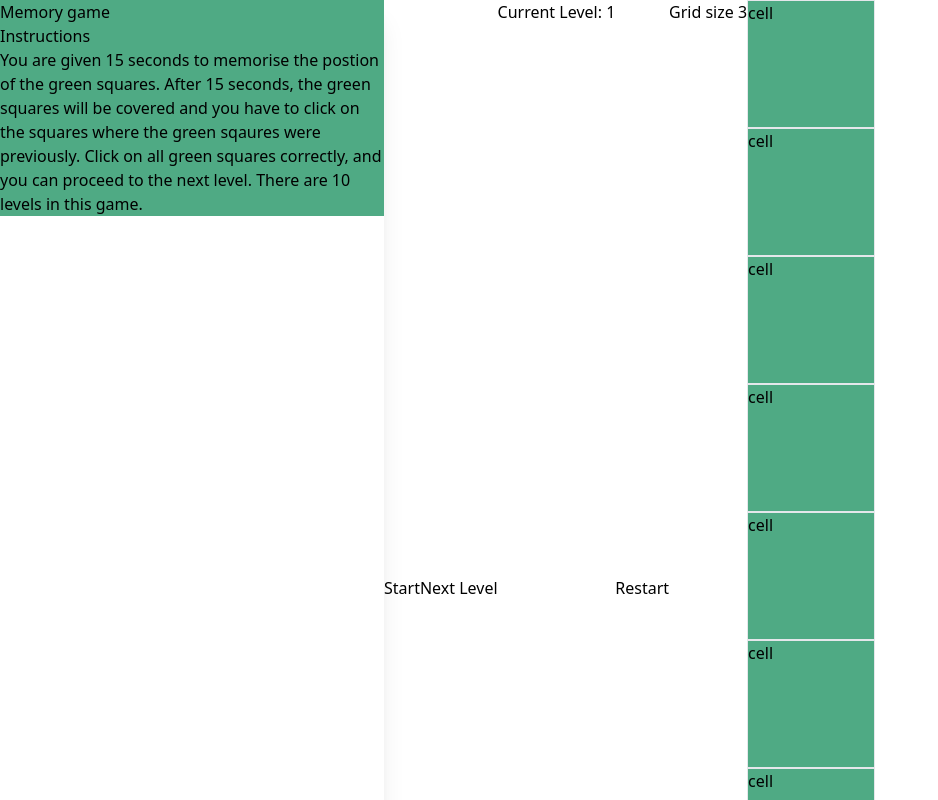
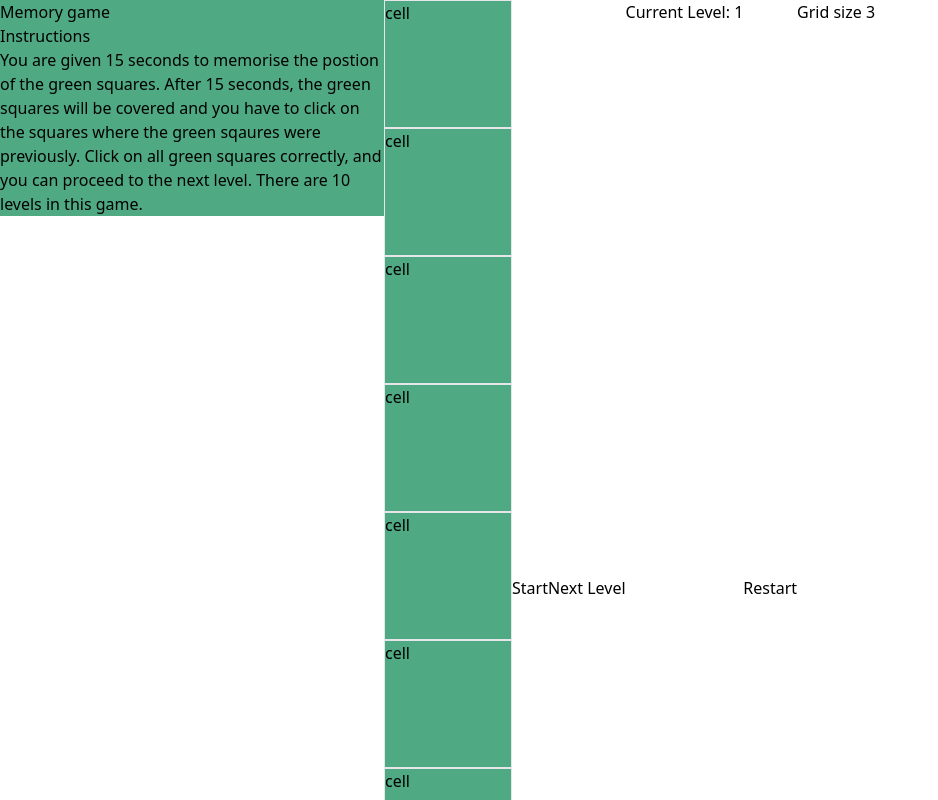
Before and after one commit to jlimsy/memory-game, a React (Vite) app: page / in a window 1280 px wide. Both pictures are taken after a click on the button "Start". Shown: the top 800 px of the page, without its empty margins (0-938 px from the left). Built offline with nearby package versions, Linux system fonts and the light colour scheme.

Commit message:
start screen

```diff
--- a/src/pages/WelcomePage.jsx
+++ b/src/pages/WelcomePage.jsx
@@ -3,6 +3,7 @@ import GamePage from "./GamePage";
 import gridSize from "../utils/gridSize";
 
 export default function WelcomePage() {
+  const [start, setStart] = useState(false);
   const [level, setLevel] = useState(1);
   const [grid, setGrid] = useState(gridSize.level1.size);
 
@@ -28,15 +29,17 @@ export default function WelcomePage() {
             proceed to the next level. There are 10 levels in this game.
           </p>
         </div>
-      </div>
-      <button>Start</button>
+      </div>{" "}
+      {start && (
+        <div className={`grid grid-cols-${grid} grid-rows-${grid}`}>
+          <GamePage grid={grid} />
+        </div>
+      )}
+      <button onClick={() => setStart(true)}>Start</button>
       <button onClick={handleLevel}>Next Level</button>
       <h1>Current Level: {level}</h1>
       <button>Restart</button>
       <h1>Grid size {grid}</h1>
-      <div className={`grid grid-cols-${grid} grid-rows-${grid}`}>
-        <GamePage grid={grid} />
-      </div>
     </div>
   );
 }
```
